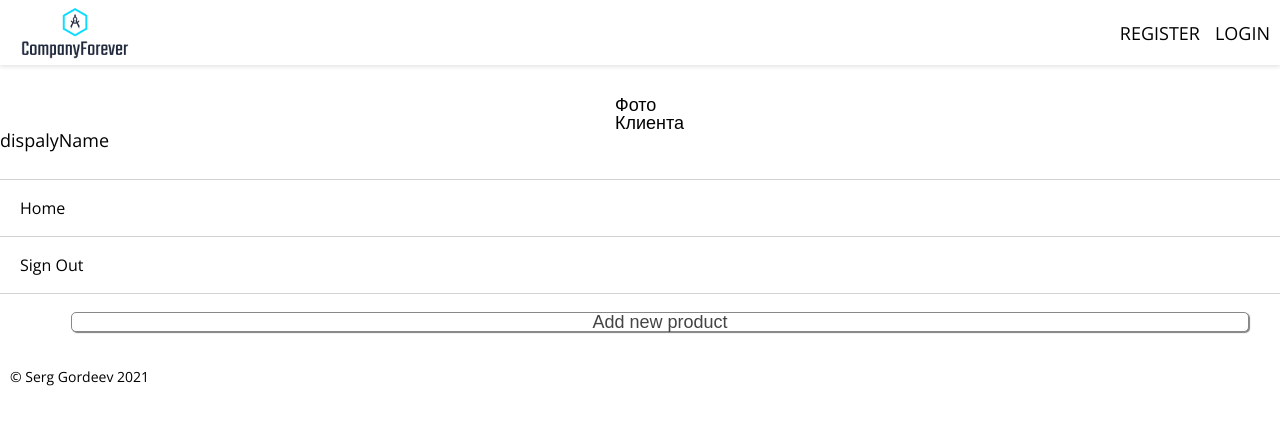
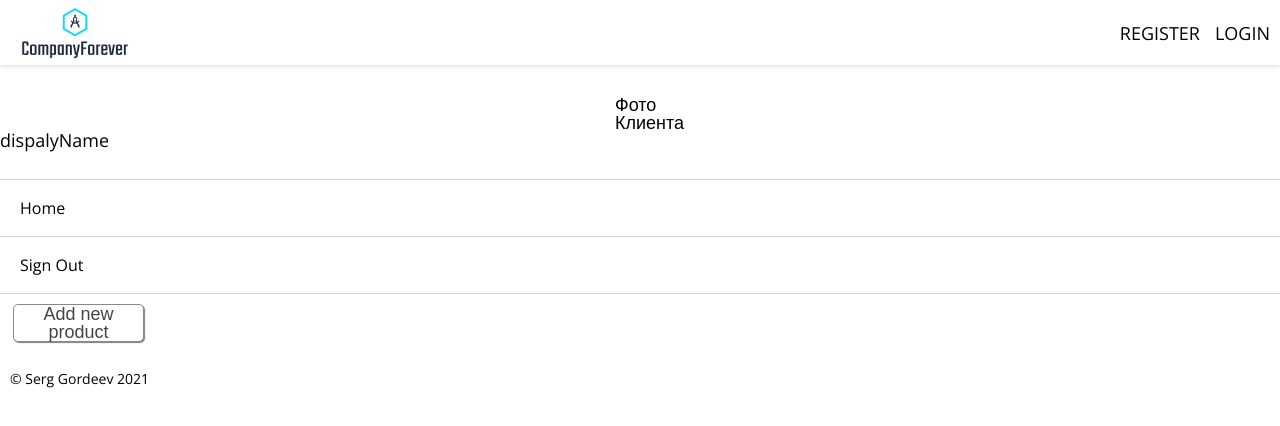
Before and after one commit to Domask2/ecommerce-TS-GQL-FB, a React (Create React App) app: page /admin in a window 1280 px wide. Shown: the top 426 px of the page. Built offline with nearby package versions, Linux system fonts and the light colour scheme; no server answers.

Commit message:
add style admin

```diff
--- a/src/App.style.ts
+++ b/src/App.style.ts
@@ -43,4 +43,12 @@ export const GlobalStyle = createGlobalStyle`
     list-style-type: none;
   }
 
+  .adminLayout {
+    height: calc(100% - 6.5rem - 5.8rem - 3.6rem);
+  }
+
+  .dashboardLayout {
+    height: calc(100% - 6.5rem - 5.8rem);
+  }
+
 `;
--- a/src/pages/Admin/Admin.style.ts
+++ b/src/pages/Admin/Admin.style.ts
@@ -1,5 +1,68 @@
 import styled from 'styled-components';
 
-export const Wrapper = styled.section`
+export const Wrapper = styled.div`
+  .admin {
+    padding: 0 10px;
 
+    .callToActions {
+      display: inline-block;
+      width: 100%;
+      padding: 0;
+      margin: 0 auto;
+
+      ul,
+      li {
+        margin: 0;
+        padding: 0;
+        list-style-type: none;
+      }
+
+      ul {
+        li {
+          display: inline-block;
+        }
+      }
+    }
+  }
+
+  .manageProducts {
+    h1 {
+      margin-top: 1.5rem;
+    }
+
+    table.results {
+      tr {
+        &:nth-child(even) {
+          background-color: #d3d3d3;
+        }
+
+        .thumb {
+          width: 15rem;
+          margin: 0 auto;
+        }
+      }
+    }
+  }
+
+  @media only screen and (max-width: 980px) {
+    .manageProducts {
+      table {
+        width: 100%;
+
+        .results {
+          width: 100%;
+
+          tr td {
+            display: block;
+            width: 100%;
+
+            img {
+              display: block;
+              width: 100% !important;
+            }
+          }
+        }
+      }
+    }
+  }
 `;
--- a/src/pages/Admin/Admin.tsx
+++ b/src/pages/Admin/Admin.tsx
@@ -8,26 +8,22 @@ import FormSelect from './../../components/forms/FormSelect/FormSelect';
 import Button from './../../components/forms/Button/Button';
 
 const Admin: React.FC = () => {
-  const  [ hideModal, setHideModal ] = useState<boolean>(true);
-  const  [ productCategory, setProductCategory ] = useState<string>('');
-  const  [ productName, setProductName ] = useState<string>('');
-  const  [ productThumbnail, setProductThumbnail ] = useState<string>('');
-  const  [ productPrice, setProductPrice ] = useState<string>('');
-  const  [ productDesc, setProductDesc ] = useState<string>('');
+  const [hideModal, setHideModal] = useState<boolean>(true);
+  const [productCategory, setProductCategory] = useState<string>('');
+  const [productName, setProductName] = useState<string>('');
+  const [productThumbnail, setProductThumbnail] = useState<string>('');
+  const [productPrice, setProductPrice] = useState<string>('');
+  const [productDesc, setProductDesc] = useState<string>('');
 
-  const handleSubmit = () => {
+  const handleSubmit = () => {};
 
-  }
-
-  const handleLoadMore = () => {
-
-  }
+  const handleLoadMore = () => {};
 
   const toggleModal = () => setHideModal(!hideModal);
 
   const configModal = {
     hideModal,
-    toggleModal
+    toggleModal,
   };
 
   const configLoadMore = {
@@ -37,13 +33,10 @@ const Admin: React.FC = () => {
   return (
     <Wrapper>
       <div className="admin">
-
         <div className="callToActions">
           <ul>
             <li>
-            <Button onClick={() => toggleModal()}>
-              Add new product
-            </Button>
+              <Button onClick={() => toggleModal()}>Add new product</Button>
             </li>
           </ul>
         </div>
@@ -51,35 +44,35 @@ const Admin: React.FC = () => {
         <Modal {...configModal}>
           <div className="addNewProductForm">
             <form onSubmit={handleSubmit}>
-
-            <h2>
-              Add new product
-            </h2>
+              <h2>Add new product</h2>
 
               <FormSelect
                 label="Category"
-              options={[{
-                value: "mens",
-                name: "Mens"
-              }, {
-                value: "womens",
-                name: "Womens"
-              }]}
-              handleChange={e => setProductCategory(e.target.value)}
+                options={[
+                  {
+                    value: 'mens',
+                    name: 'Mens',
+                  },
+                  {
+                    value: 'womens',
+                    name: 'Womens',
+                  },
+                ]}
+                handleChange={(e) => setProductCategory(e.target.value)}
               />
 
               <FormInput
                 label="Name"
                 type="text"
                 value={productName}
-              handleChange={e => setProductName(e.target.value)}
+                handleChange={(e) => setProductName(e.target.value)}
               />
 
               <FormInput
                 label="Main image URL"
                 type="url"
                 value={productThumbnail}
-              handleChange={e => setProductThumbnail(e.target.value)}
+                handleChange={(e) => setProductThumbnail(e.target.value)}
               />
 
               <FormInput
@@ -89,7 +82,7 @@ const Admin: React.FC = () => {
                 max="10000.00"
                 step="0.01"
                 value={productPrice}
-              handleChange={e => setProductPrice(e.target.value)}
+                handleChange={(e) => setProductPrice(e.target.value)}
               />
 
               {/* <CKEditor
@@ -98,16 +91,12 @@ const Admin: React.FC = () => {
 
               <br />
 
-            <Button type="submit">
-              Add product
-            </Button>
-
+              <Button type="submit">Add product</Button>
             </form>
           </div>
         </Modal>
 
         <div className="manageProducts">
-
           {/* <table border="0" cellPadding="0" cellSpacing="0">
           <tbody>
             <tr>
@@ -174,9 +163,7 @@ const Admin: React.FC = () => {
             </tr>
           </tbody>
         </table> */}
-
         </div>
-
       </div>
     </Wrapper>
   );
```
Lines whose indentation alone changed are shown as unchanged.
